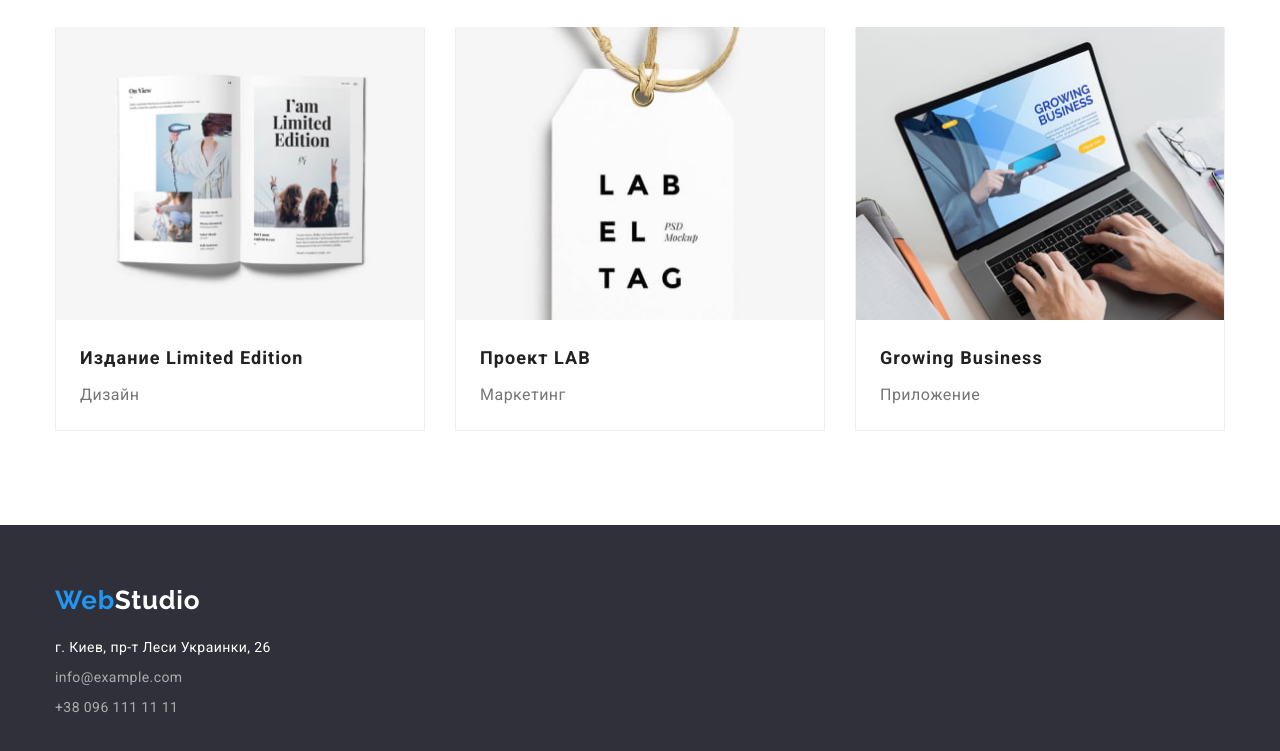
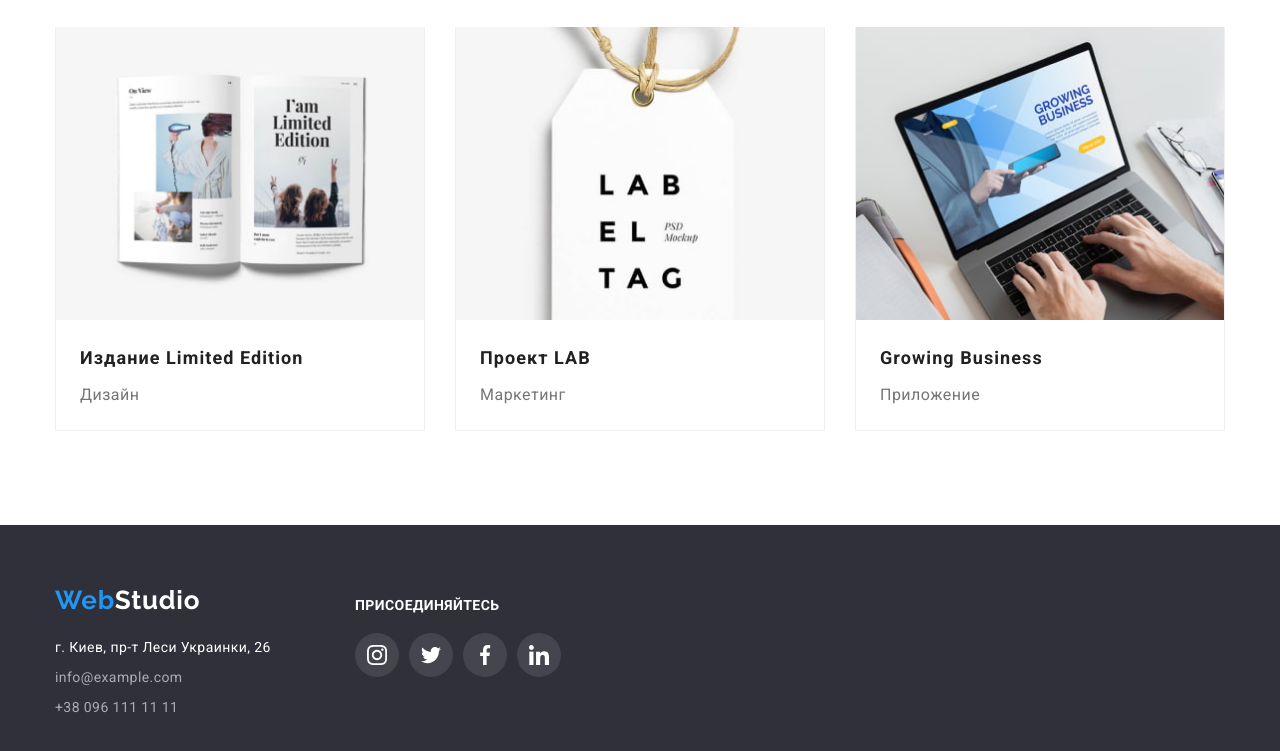
Before and after one commit to Protasevych/goit-markup-hw-04, a plain HTML site: page portfolio.html in a window 1280 px wide. Shown: the part 1103-1854 px from the top of the page. Drawn offline with nearby package versions, Linux system fonts and the light colour scheme.

Commit message:
стиль соціальних мереж футера

```diff
--- a/css/styles.css
+++ b/css/styles.css
@@ -491,7 +491,14 @@ p {
 
 /* Стилі <footer> */
 
+.footer .container {
+    display: flex;
+}
+.address-footer {
 
+    width: 270px;
+    margin-right: 30px;
+}
 .footer .link{
     height: 21px;
     letter-spacing: 0.03em;
@@ -527,12 +534,21 @@ p {
 }
 
 .container.join {
+    width: 270px;
+    height: 132px;
 
+    flex-direction: column;
+    align-items: flex-start;
+    margin: 0;
+    padding: 0;
 }
 
 .join-title {
-    display: flex;
-    justify-content: center;
+    display: block;
+    margin-top: 12px;
+    margin-bottom: 20px;
+
+    color: var(--white-color-page);
     font-weight: 700;
     font-size: 14px;
     line-height: 16px;
--- a/portfolio.html
+++ b/portfolio.html
@@ -142,18 +142,54 @@
     </main>
     <footer class="footer">
         <div class="container">
+            <div class="address-footer">
                 <!-- Logo -->
                 <a href="./index.html" class="logo">
                     Web<span class="logo-white">Studio</span>
                 </a>
                 <address class="address">
                     <ul class="address-link">
-              <li class="item"><a class="link address" href="https://goo.gl/maps/tfjPz86RkSp6tmr27" target="_blank" rel="noopener noreferrer">г. Киев, пр-т Леси Украинки, 26</a></li>
+                        <li class="item"><a class="link address" href="https://goo.gl/maps/tfjPz86RkSp6tmr27"
+                                target="_blank" rel="noopener noreferrer">г. Киев, пр-т Леси Украинки, 26</a></li>
                         <li class="item"><a class="link" href="mailto:info@devstudio.com">info@example.com</a></li>
                         <li class="item"><a class="link num" href="tel:+380961111111">+38 096 111 11 11</a></li>
                     </ul>
                 </address>
             </div>
+            <div class="container join">
+                <h2 class="join-title">присоединяйтесь</h2>
+                <ul class="join-list">
+                    <li class="join-item">
+                        <a class="join-link" aria-label="Иконка Instagram">
+                            <svg class="social-icon" width="20" heidht="20">
+                                <use href="./images/sprite.svg#icon-instagram"></use>
+                            </svg>
+                        </a>
+                    </li>
+                    <li class="join-item">
+                        <a class="join-link" aria-label="Иконка Twetter">
+                            <svg class="social-icon" width="20" heidht="20">
+                                <use href="./images/sprite.svg#icon-twitter"></use>
+                            </svg>
+                        </a>
+                    </li>
+                    <li class="join-item">
+                        <a class="join-link" aria-label="Иконка Facebook">
+                            <svg class="social-icon" width="20" heidht="20">
+                                <use href="./images/sprite.svg#icon-facebook"></use>
+                            </svg>
+                        </a>
+                    </li>
+                    <li class="join-item">
+                        <a class="join-link" aria-label="Иконка Linkedin">
+                            <svg class="social-icon" width="20" heidht="20">
+                                <use href="./images/sprite.svg#icon-linkedin"></use>
+                            </svg>
+                        </a>
+                    </li>
+                </ul>
+            </div>
+        </div>
     </footer>
 </body>
 </html>
```
Also changed, not shown: index.html (+5 -2 lines). Lines whose indentation alone changed are shown as unchanged.
